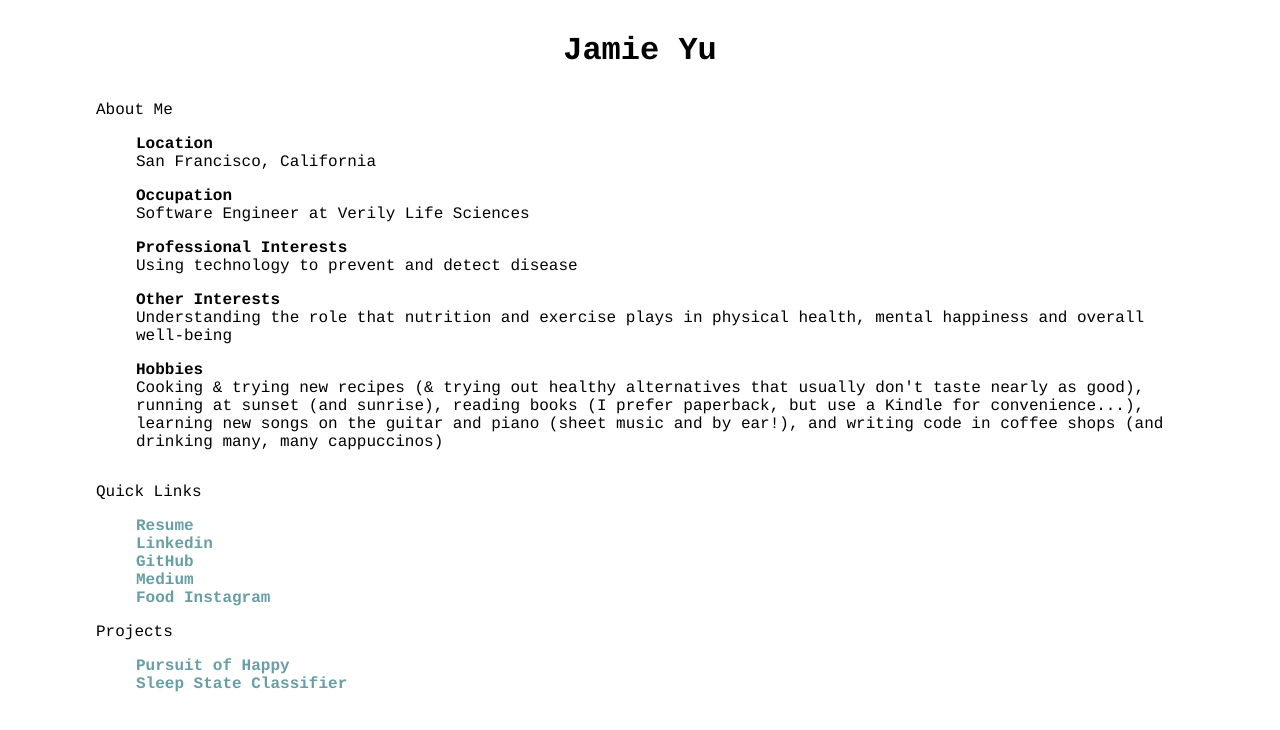
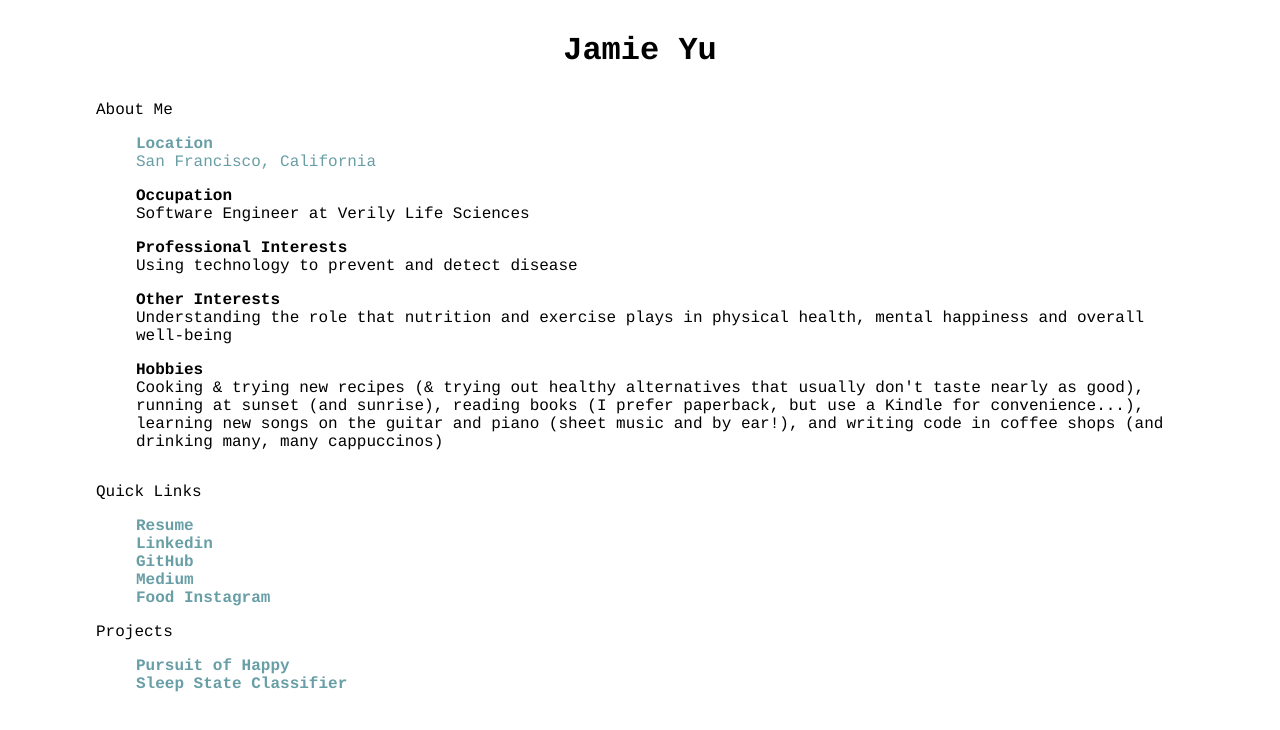
Before and after one commit to jamiemyu/sitev2, a plain HTML site: page index.html in a window 1280 px wide. In both pictures the pointer is over the element 640 px from the left and 153 px from the top of the page. Drawn offline with nearby package versions, Linux system fonts and the light colour scheme.

Commit message:
final styling

```diff
--- a/assets/stylesheets/main.css
+++ b/assets/stylesheets/main.css
@@ -7,6 +7,10 @@ body {
 
 ul {
     list-style-type: none;
+}
+
+ul:hover {
+    color: #689ea5;
 }
 
 #blurb {
```
